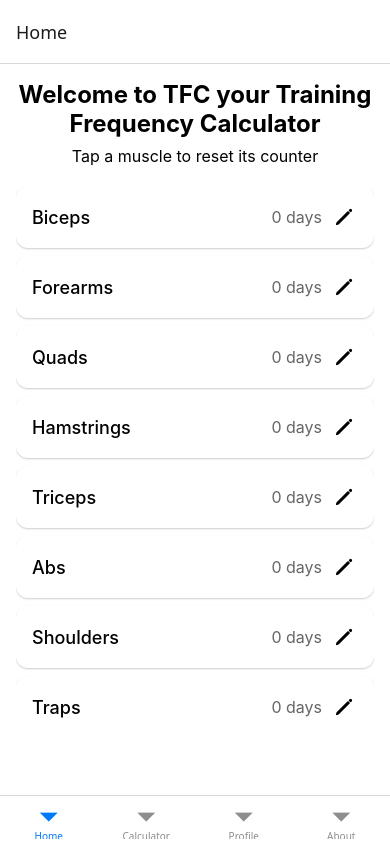
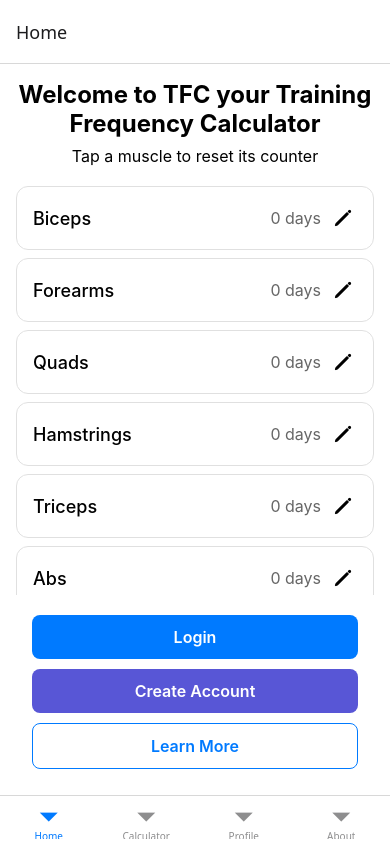
Before and after one commit to Korbyn987/TFC-Training_Frequency_Calculator-, a React Native app: screen /Home in a window 390 px wide. Built offline with nearby package versions, Linux system fonts and the light colour scheme.

Commit message:
The server was being weird so I removed some dependencies and worked on the home screen functionality

```diff
--- a/src/styles/HomeStyles.js
+++ b/src/styles/HomeStyles.js
@@ -1,21 +1,22 @@
 import { StyleSheet } from "react-native";
 
 const HomeStyles = StyleSheet.create({
+  // Container styles
   container: {
     flex: 1,
-    backgroundColor: "#fff", //change this
+    backgroundColor: "#fff",
     padding: 16,
   },
   title: {
     fontSize: 24,
     fontWeight: "bold",
-    color: "#000", //change this
+    color: "#000",
     marginBottom: 8,
     textAlign: "center",
   },
   subtitle: {
     fontSize: 16,
-    color: "#000", //change this,
+    color: "#000",
     marginBottom: 20,
     textAlign: "center",
   },
@@ -30,19 +31,13 @@ const HomeStyles = StyleSheet.create({
     flexDirection: "row",
     justifyContent: "space-between",
     alignItems: "center",
-    // Native shadow props
-    elevation: 2,
-    shadowColor: "#000",
-    shadowOffset: { width: 0, height: 1 },
-    shadowOpacity: 0.2,
-    shadowRadius: 2,
-    // Web shadow prop
-    boxShadow: "0px 1px 2px rgba(0, 0, 0, 0.2)"
+    borderWidth: 1,
+    borderColor: "#e0e0e0",
   },
   muscleName: {
     fontSize: 18,
     fontWeight: "500",
-    color: "#000", //change this
+    color: "#000",
   },
   daysContainer: {
     flexDirection: "row",
@@ -50,57 +45,86 @@ const HomeStyles = StyleSheet.create({
   },
   daysText: {
     fontSize: 16,
-    color: "#666", //change this
+    color: "#666",
     marginRight: 8,
   },
   editButton: {
     padding: 4,
   },
+  // Button styles
+  buttonContainer: {
+    marginTop: 20,
+    paddingHorizontal: 16,
+  },
+  button: {
+    backgroundColor: "#007AFF",
+    borderRadius: 8,
+    padding: 12,
+    alignItems: "center",
+    marginBottom: 10,
+  },
+  secondaryButton: {
+    backgroundColor: "#5856D6",
+  },
+  outlineButton: {
+    backgroundColor: "transparent",
+    borderWidth: 1,
+    borderColor: "#007AFF",
+  },
+  buttonText: {
+    color: "#FFFFFF",
+    fontSize: 16,
+    fontWeight: "600",
+  },
+  outlineText: {
+    color: "#007AFF",
+  },
+  // Modal styles
   modalContainer: {
     flex: 1,
     justifyContent: "center",
     alignItems: "center",
-    backgroundColor: "rgba(0,0,0,0.5)",
+    backgroundColor: "rgba(0, 0, 0, 0.5)",
   },
   modalContent: {
-    backgroundColor: "white",
-    borderRadius: 20,
+    backgroundColor: "#FFFFFF",
+    borderRadius: 12,
     padding: 20,
     width: "80%",
-    alignItems: "center",
+    maxWidth: 400,
   },
   modalTitle: {
-    fontSize: 20,
-    fontWeight: "bold",
+    fontSize: 18,
+    fontWeight: "600",
     marginBottom: 16,
-    color: "#333", //change this
-  },
-  input: {
-    width: "100%",
-    height: 44,
-    backgroundColor: "#f5f5f5", //change this
-    paddingHorizontal: 12,
-    fontSize: 16,
-    marginBottom: 16,
+    textAlign: "center",
   },
   modalButtons: {
+    flexDirection: "row",
+    justifyContent: "space-between",
+    marginTop: 20,
+  },
+  modalButton: {
     flex: 1,
-    height: 44,
+    padding: 12,
     borderRadius: 8,
-    justifyContent: "center",
-    alignItems: "center",
     marginHorizontal: 8,
   },
   cancelButton: {
-    backgroundColor: "#ff3b30",
+    backgroundColor: "#FF3B30",
   },
   saveButton: {
-    backgroundColor: "#007AFF",
+    backgroundColor: "#34C759",
   },
-  buttonText: {
-    color: "white",
+  input: {
+    borderWidth: 1,
+    borderColor: "#E5E5EA",
+    borderRadius: 8,
+    padding: 12,
     fontSize: 16,
-    fontWeight: "600",
+    width: "100%",
+    backgroundColor: "#FFFFFF",
   },
 });
+
 export default HomeStyles;
```
